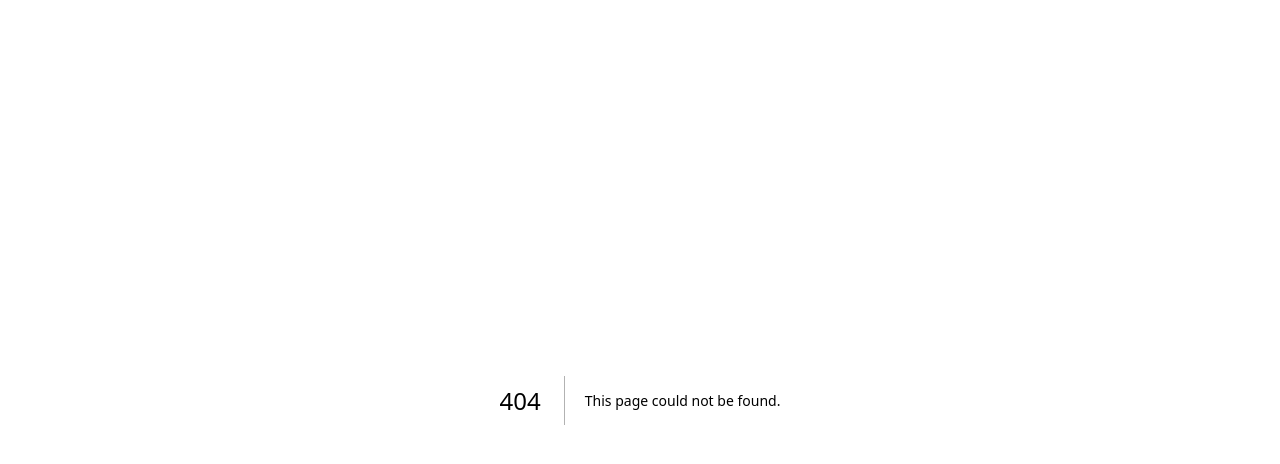
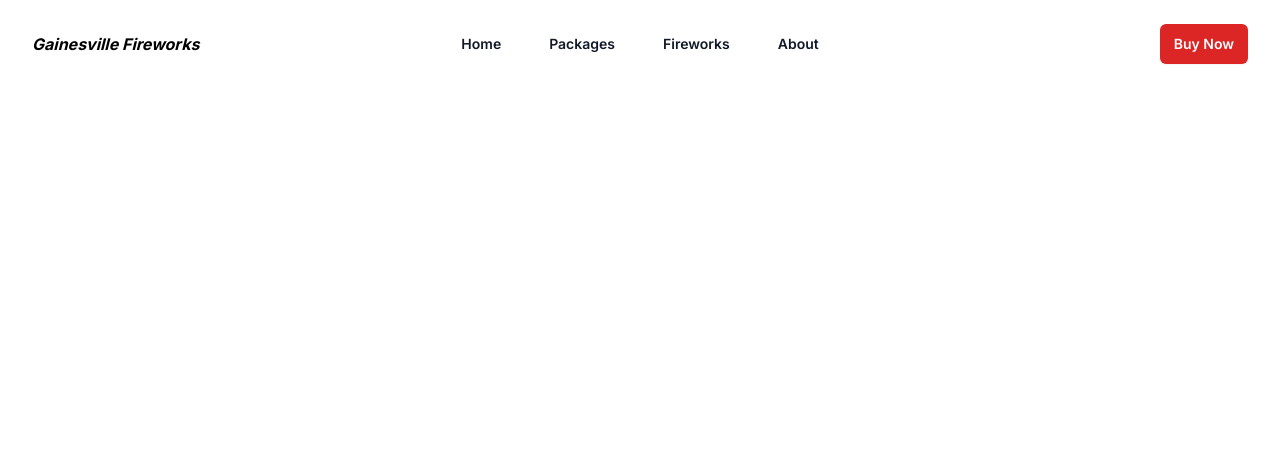
Before and after one commit to jessereevs/gainesville-fireworks, a Next.js app: page /packages in a window 1280 px wide. Before the commit this address had no page. Shown: the top 464 px of the page. Built offline with nearby package versions, Linux system fonts and the light colour scheme.

Commit message:
Add Packages Page

```diff
--- a/app/layout.tsx
+++ b/app/layout.tsx
@@ -16,7 +16,9 @@ export default function RootLayout({
 }>) {
   return (
     <html lang="en">
-      <body className={inter.className}>{children}</body>
+      <body className={inter.className}>
+        {children}
+      </body>
     </html>
   );
 }
--- /dev/null
+++ b/app/packages/page.tsx
@@ -0,0 +1,9 @@
+"use client";
+
+import Header from '@/app/ui/header';
+
+export default function Packages() {
+	return(
+		<Header />
+	)
+}
```
